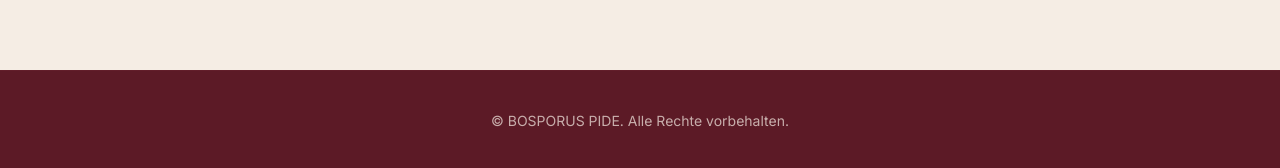
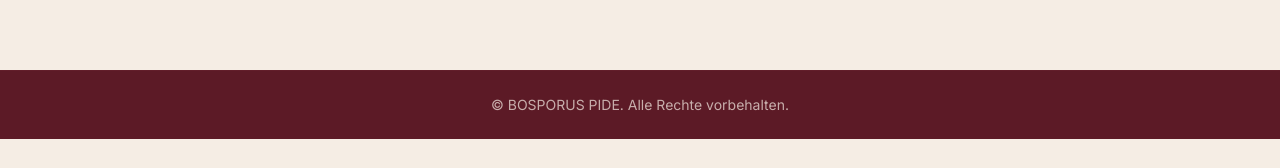
Before and after one commit to nilvaes/pide-salon, a React (Vite) app: page / in a window 1280 px wide. Shown: the part 3644-3812 px from the top of the page. After the commit the page ends 3783 px from the top, so only its background shows below. Built offline with nearby package versions, Linux system fonts and the light colour scheme; a web font is replaced by a local one.

Commit message:
footer padding change - make it thinner

```diff
--- a/src/components/Footer.tsx
+++ b/src/components/Footer.tsx
@@ -6,7 +6,7 @@ export function Footer() {
   const { footer } = content;
 
   return (
-    <footer className="border-t border-bosporus-red/20 bg-bosporus-red-dark py-10 text-bosporus-cream/90">
+    <footer className="border-t border-bosporus-red/20 bg-bosporus-red-dark py-5 text-bosporus-cream/90 sm:py-6">
       <div className="mx-auto max-w-6xl px-4 sm:px-6">
         <p className="text-center text-sm text-bosporus-cream/70">
           {footer.legal[lang]}
```
